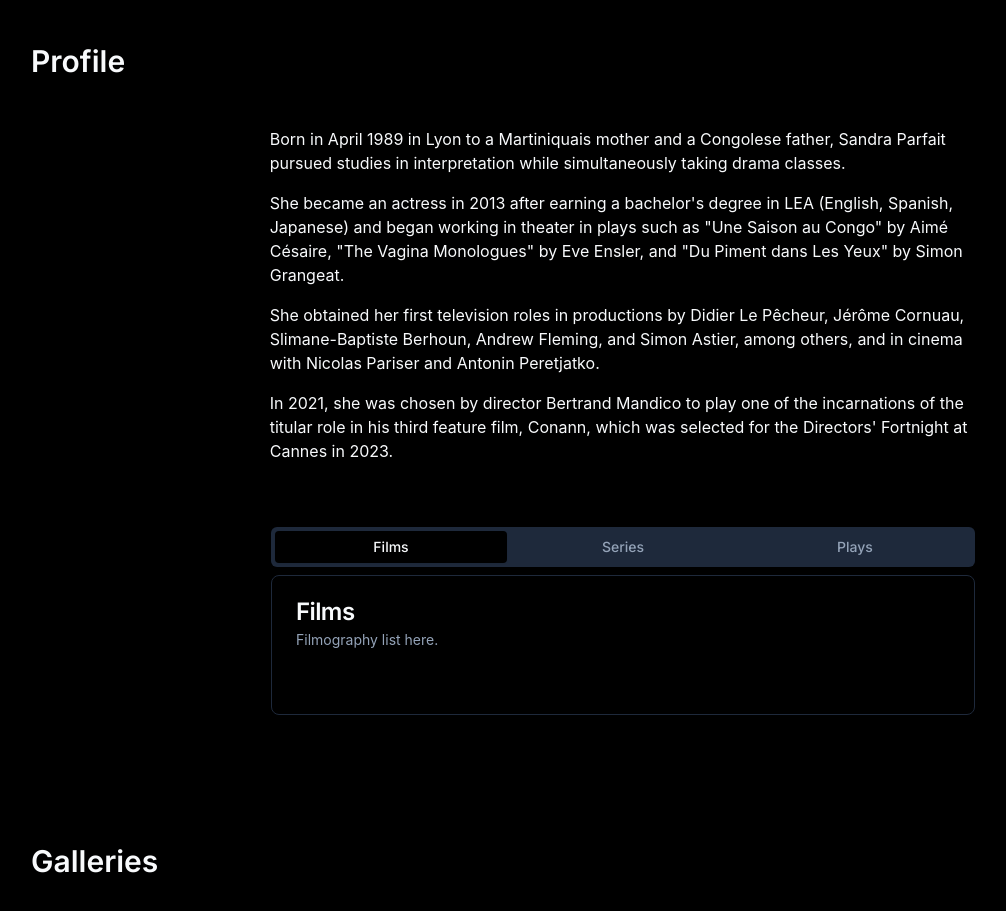
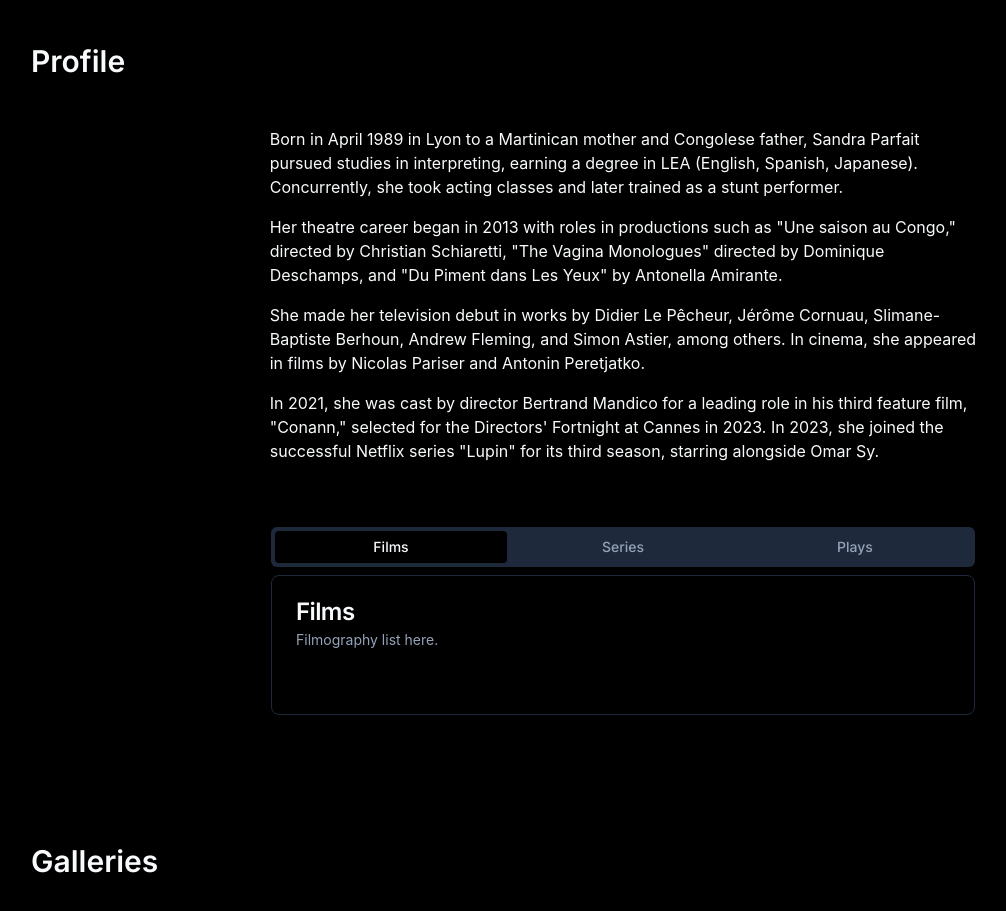
Before and after one commit to GalsenBoy/sandra-parfait-official, a React (Vite) app: page / in a window 1280 px wide. Shown: the part 1660-2571 px from the top of the page, without its empty margins (17-1023 px from the left). Built offline with nearby package versions, Linux system fonts and the light colour scheme.

Commit message:
:speech_balloon: update: biography text

```diff
--- a/src/components/profile/biography.tsx
+++ b/src/components/profile/biography.tsx
@@ -2,17 +2,13 @@ function Biography() {
   return (
     <>
       <p>
-        Born in April 1989 in Lyon to a Martiniquais mother and a Congolese father, Sandra Parfait pursued studies in interpretation while simultaneously taking drama classes.
-      </p>
+        Born in April 1989 in Lyon to a Martinican mother and Congolese father, Sandra Parfait pursued studies in interpreting, earning a degree in LEA (English, Spanish, Japanese). Concurrently, she took acting classes and later trained as a stunt performer.      </p>
       <p>
-        She became an actress in 2013 after earning a bachelor's degree in LEA (English, Spanish, Japanese) and began working in theater in plays such as "Une Saison au Congo" by Aimé Césaire, "The Vagina Monologues" by Eve Ensler, and "Du Piment dans Les Yeux" by Simon Grangeat.
-      </p>
+        Her theatre career began in 2013 with roles in productions such as "Une saison au Congo," directed by Christian Schiaretti, "The Vagina Monologues" directed by Dominique Deschamps, and "Du Piment dans Les Yeux" by Antonella Amirante.      </p>
       <p>
-        She obtained her first television roles in productions by Didier Le Pêcheur, Jérôme Cornuau, Slimane-Baptiste Berhoun, Andrew Fleming, and Simon Astier, among others, and in cinema with Nicolas Pariser and Antonin Peretjatko.
-      </p>
+        She made her television debut in works by Didier Le Pêcheur, Jérôme Cornuau, Slimane-Baptiste Berhoun, Andrew Fleming, and Simon Astier, among others. In cinema, she appeared in films by Nicolas Pariser and Antonin Peretjatko.      </p>
       <p>
-        In 2021, she was chosen by director Bertrand Mandico to play one of the incarnations of the titular role in his third feature film, Conann, which was selected for the Directors' Fortnight at Cannes in 2023.
-      </p>
+        In 2021, she was cast by director Bertrand Mandico for a leading role in his third feature film, "Conann," selected for the Directors' Fortnight at Cannes in 2023. In 2023, she joined the successful Netflix series "Lupin" for its third season, starring alongside Omar Sy.      </p>
     </>
   )
 }
```
